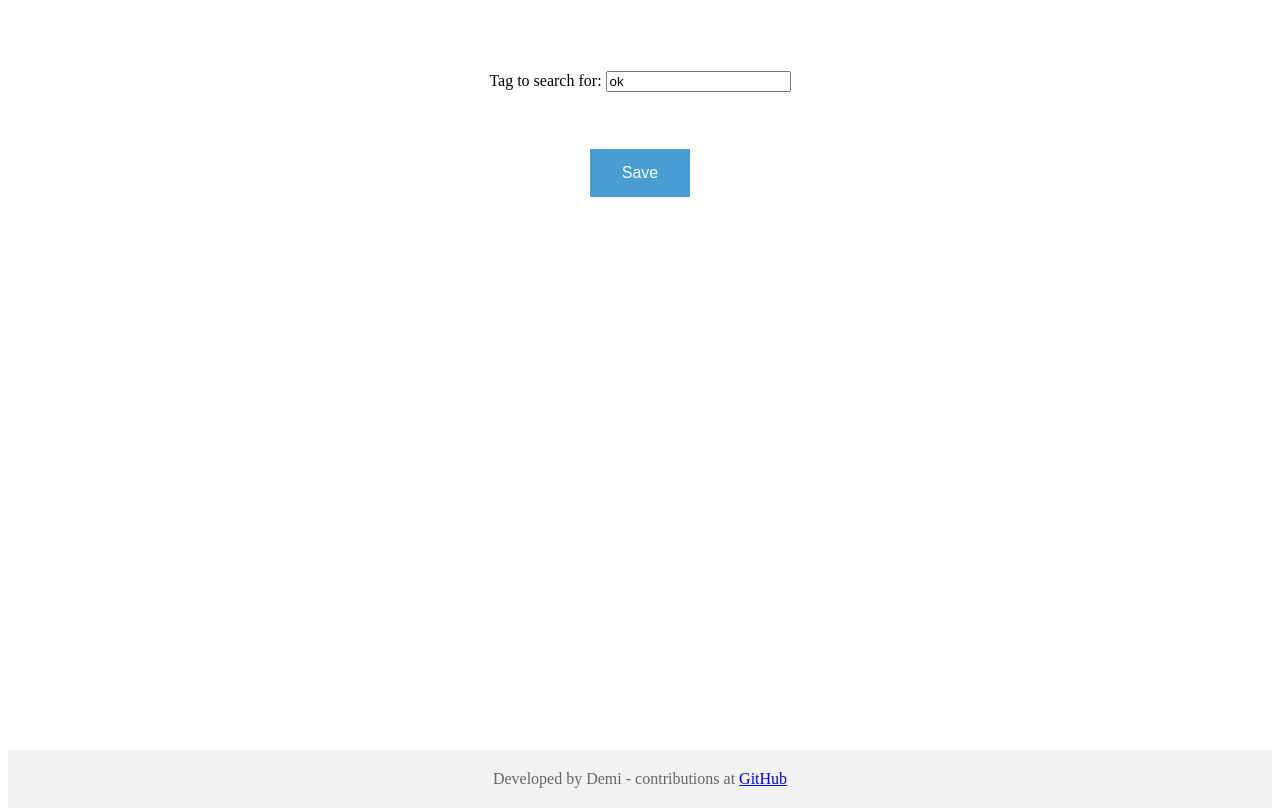
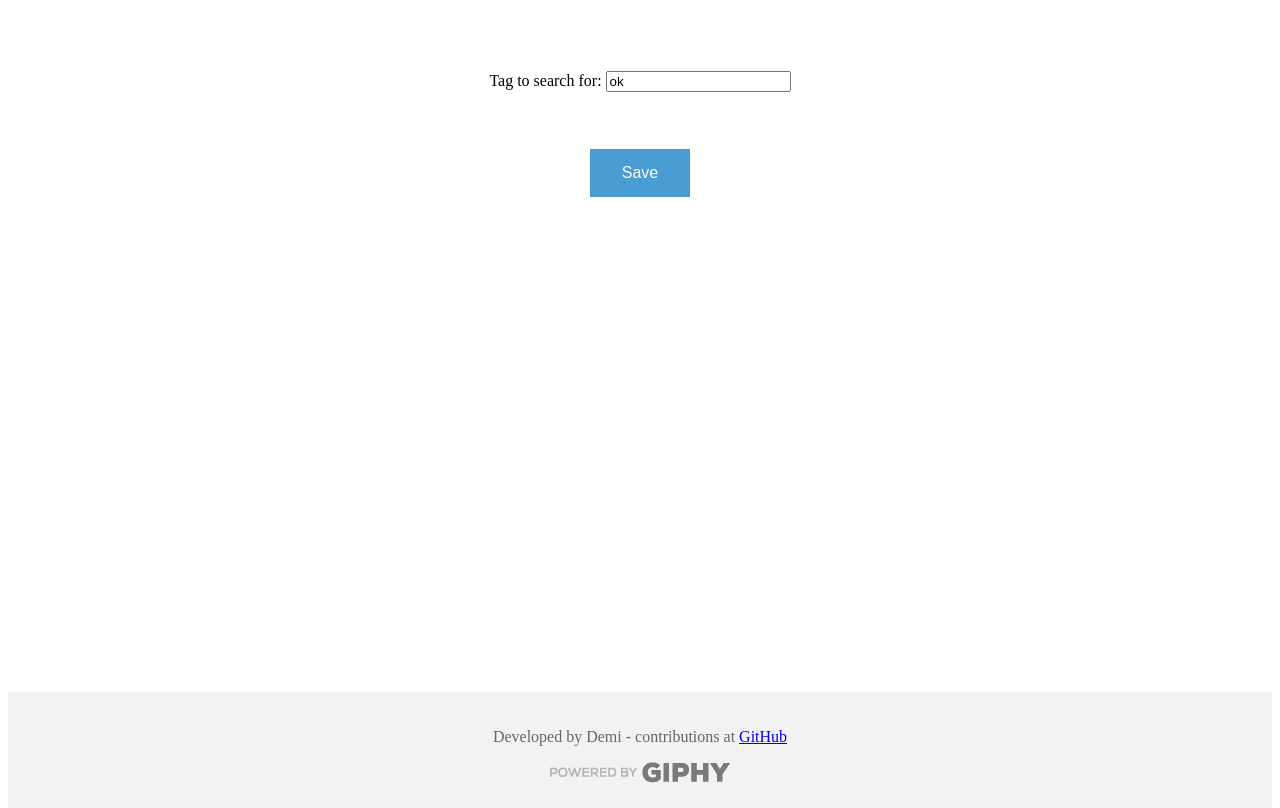
Before and after one commit to demipel8/Get-Random-Gif, a browser extension: page client/options.html in a window 1280 px wide. Drawn offline with Linux system fonts and the light colour scheme.

Commit message:
Add powered by Giphy

```diff
--- a/client/options.html
+++ b/client/options.html
@@ -16,7 +16,10 @@
       <div id="status"></div>
     </div>
 
-    <footer> Developed by Demi - contributions at <a href="https://github.com/demipel8/Random-gif-chrome-extension">GitHub</a></footer>
+    <footer>
+      <p>Developed by Demi - contributions at <a href="https://github.com/demipel8/Random-gif-chrome-extension">GitHub</a></p>
+      <img src="images/giphyLogo.png">
+    </footer>
   </div>
 
   <script src="options.js"></script>
```
Also changed, not shown: client/images/giphyLogo.png (added), client/manifest.json.
